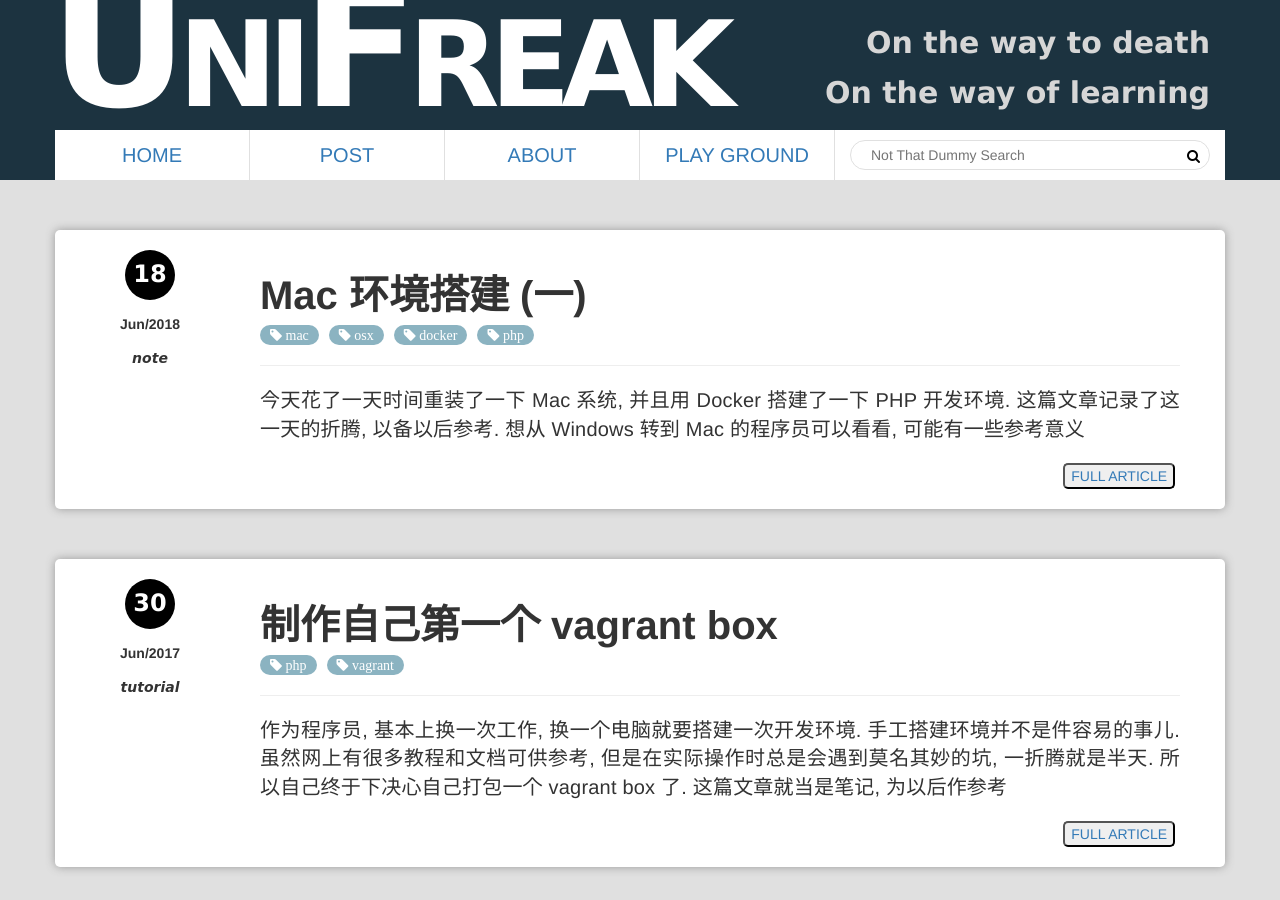
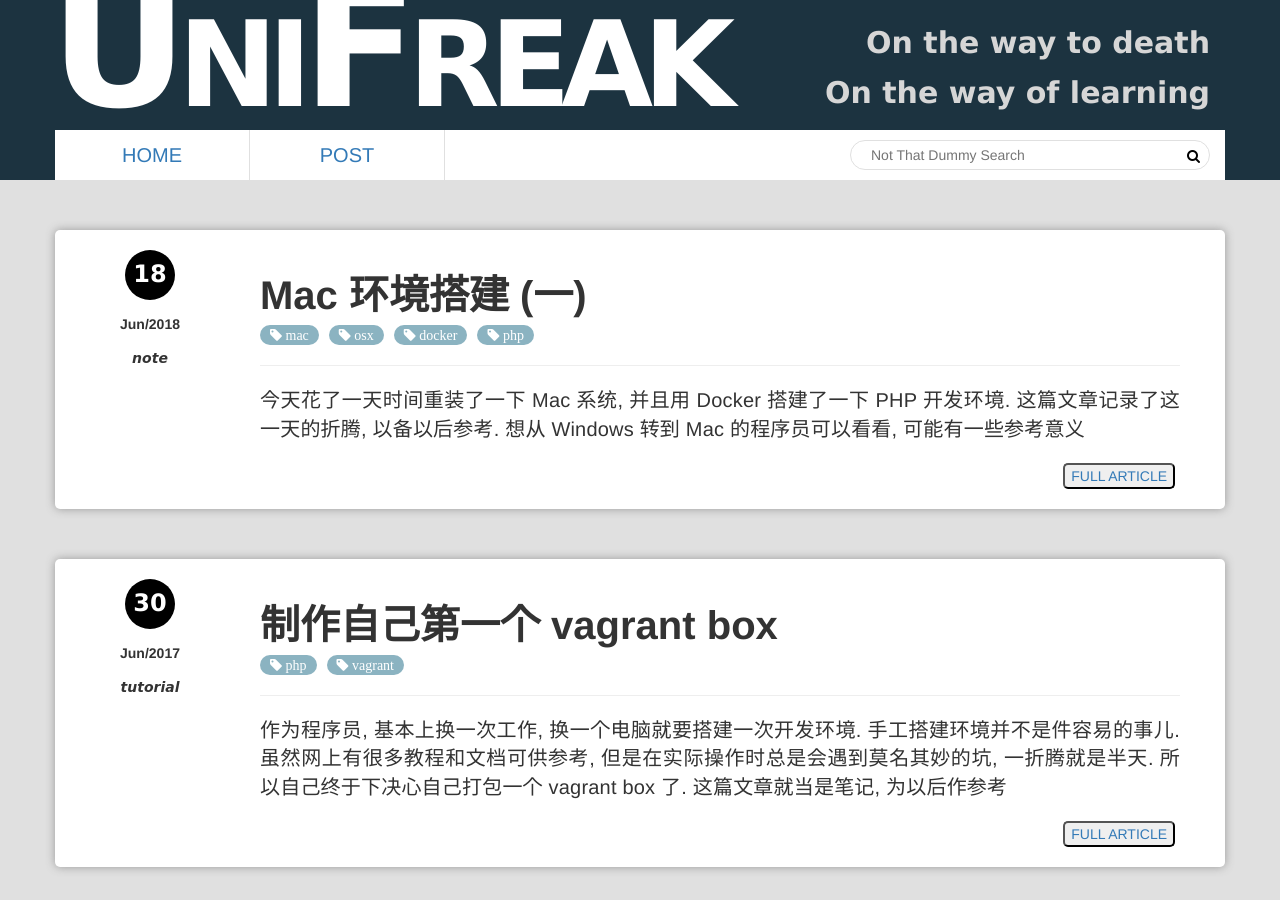
Before and after one commit to zhuxuperson/zhuxuperson.github.io, a Jekyll site: the page built from index.html, in a window 1280 px wide and 900 px high. Built offline with Jekyll 4.4.1, drawn with Linux system fonts in a browser that asks for light colours; Markdown is read by kramdown in place of the engine named in the settings; the list of posts is cut into pages by our own code; comment, search, counter and statistics services are not loaded.

Commit message:
2018-10-13

```diff
--- a/_includes/header.html
+++ b/_includes/header.html
@@ -27,8 +27,8 @@
                             <li><a href="{{crturl}}tag">TAG</a></li>
                         </ul>
                     </li>
-                    <li class="col-lg-3"><a href="{{crturl}}about">ABOUT</a></li>
-                    <li class="col-lg-3"><a href="{{crturl}}building">PLAY GROUND</a></li>
+                   <!--  <li class="col-lg-3"><a href="{{crturl}}about">ABOUT</a></li> -->
+                   <!--  <li class="col-lg-3"><a href="{{crturl}}building">PLAY GROUND</a></li> -->
                 </ul>
             </nav>
 
```
